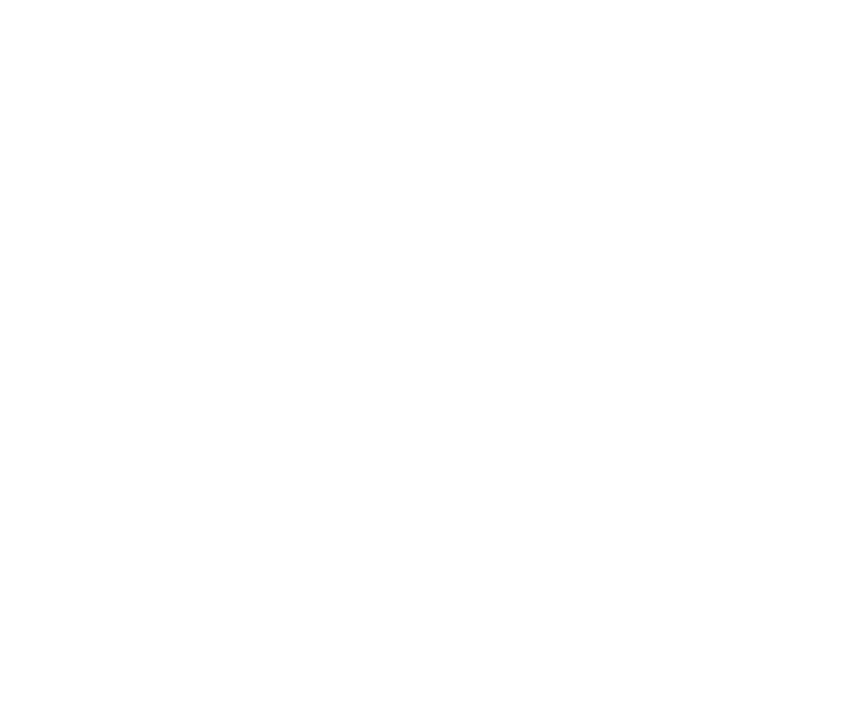
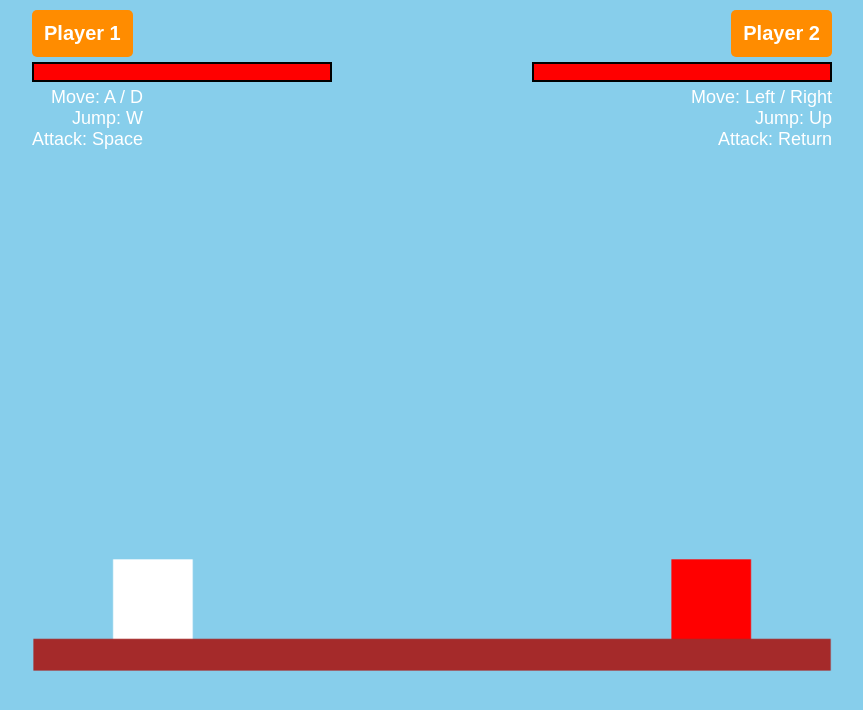
Before and after one commit to Grey-Altr/box-brawl, a plain HTML site: page index.html in a window 1280 px wide. Shown: the whole page, without its empty margins (208-1071 px from the left). Drawn offline with Linux system fonts and the light colour scheme; the site is published under a folder, as on GitHub Pages, so addresses that start at the root find nothing; a web font is replaced by a local one.

Commit message:
fix to relative pathing in index.html

```diff
--- a/index.html
+++ b/index.html
@@ -4,9 +4,9 @@
         <meta charset="UTF-8">
         <meta name="viewport" content="width=device-width, initial-scale=1.0">
         <title>Box Brawl</title>
-        <link rel="stylesheet" href="/css/style.css">
+        <link rel="stylesheet" href="./css/style.css">
         <link href="https://fonts.cdnfonts.com/css/8bit-wonder" rel="stylesheet">
-        <script defer src="/js/app.js"></script>
+        <script defer src="./js/app.js"></script>
     </head>
     <body>
         <canvas id="gameScreen"></canvas>
```
